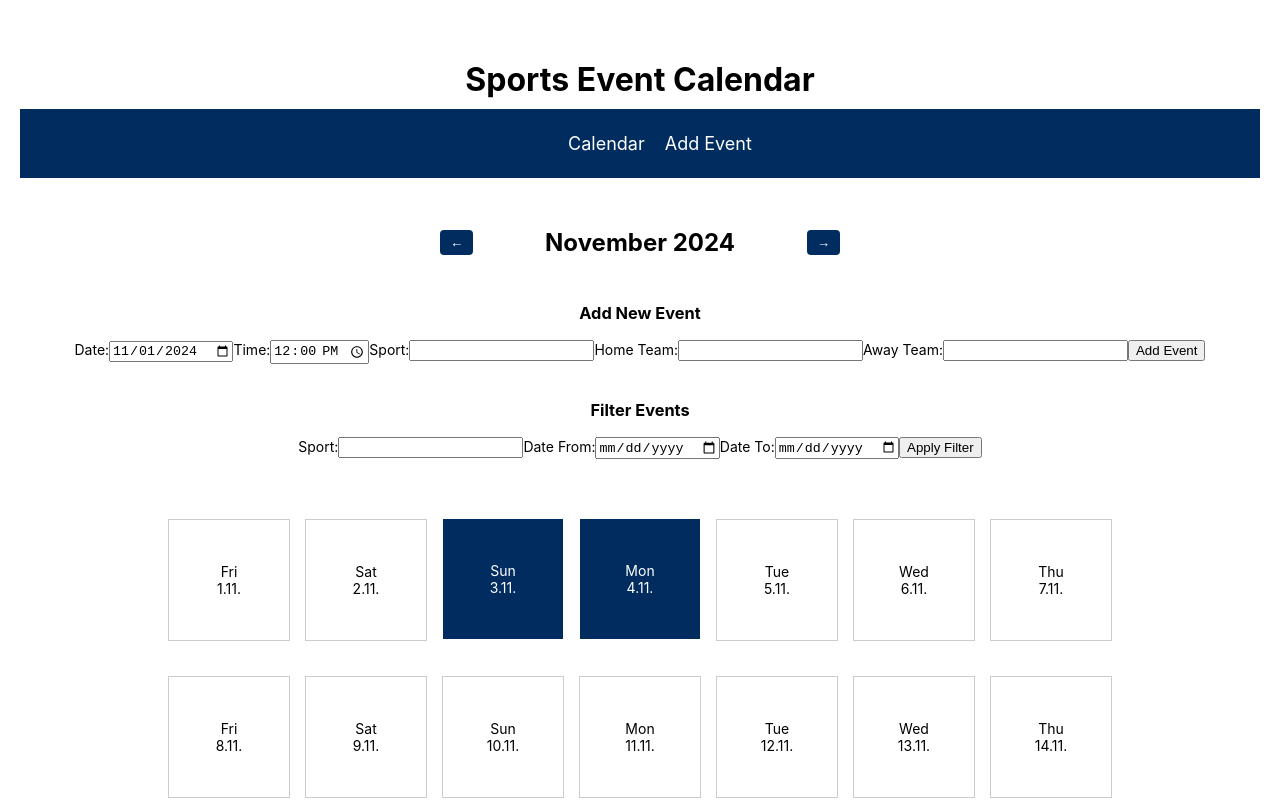
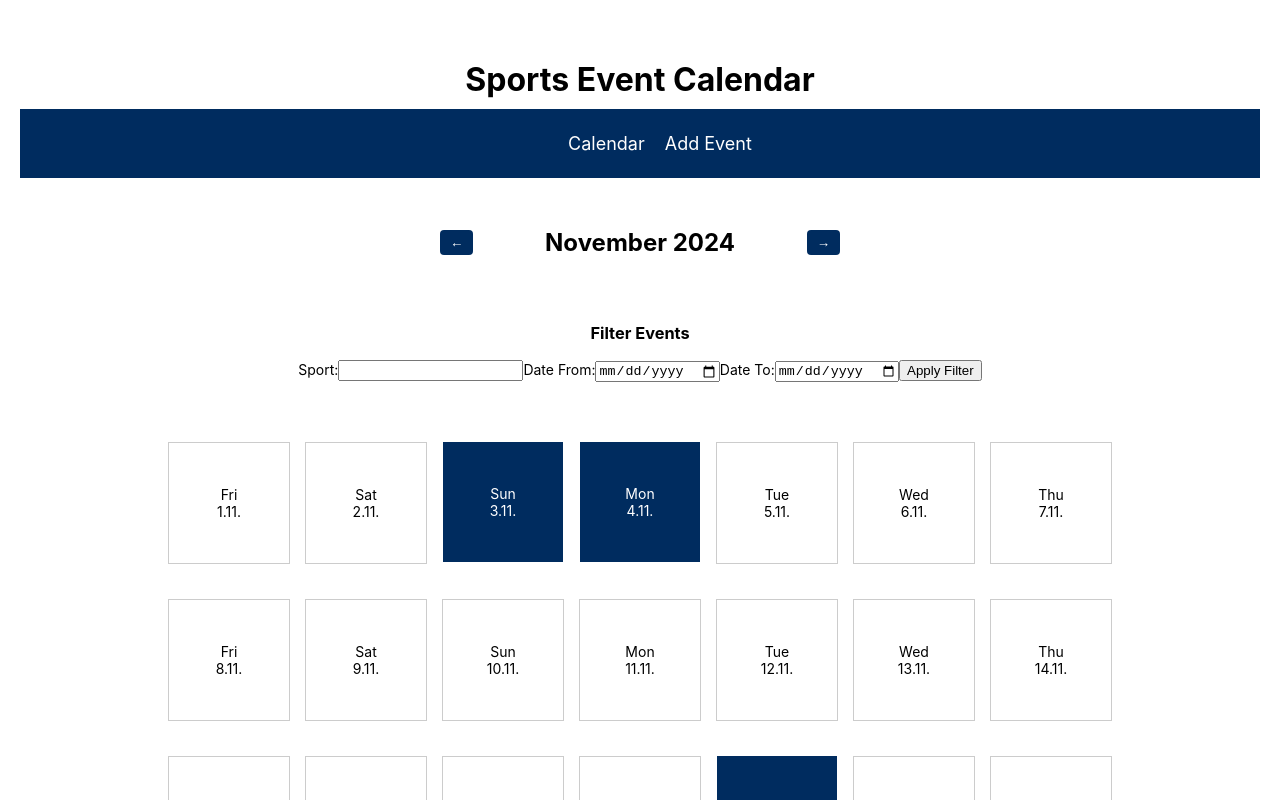
Before and after one commit to Jeeems10/sport-calendar-sportradar-ponce, a React (Create React App) app: page / in a window 1280 px wide. Shown: the top 800 px of the page. Built offline with nearby package versions, Linux system fonts and the light colour scheme.

Commit message:
- deleted Add Event in Calender View

```diff
--- a/src/components/Calendar.js
+++ b/src/components/Calendar.js
@@ -54,7 +54,7 @@ const Calendar = ({ events, addEvent, filteredEvents, setFilteredEvents }) => {
         </h2>
         <button onClick={() => changeMonth(1)}>→</button>
       </div>
-      <AddEventForm currentDate={currentDate} addEvent={addEvent} />
+      {/* <AddEventForm currentDate={currentDate} addEvent={addEvent} /> */}
       <Filters events={events} setFilteredEvents={setFilteredEvents} />
       <div className="calendar">
         {days.map((day) => {
```
